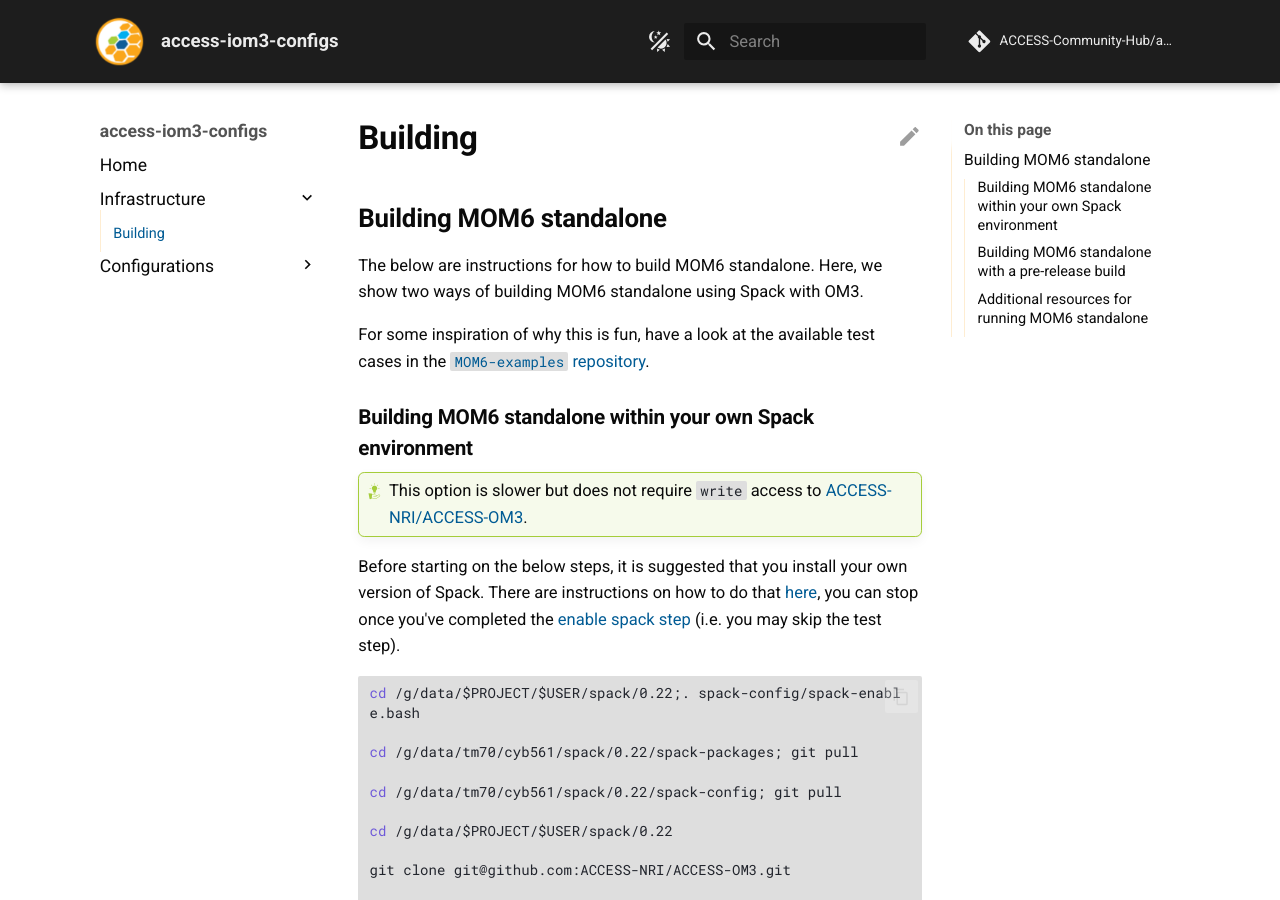
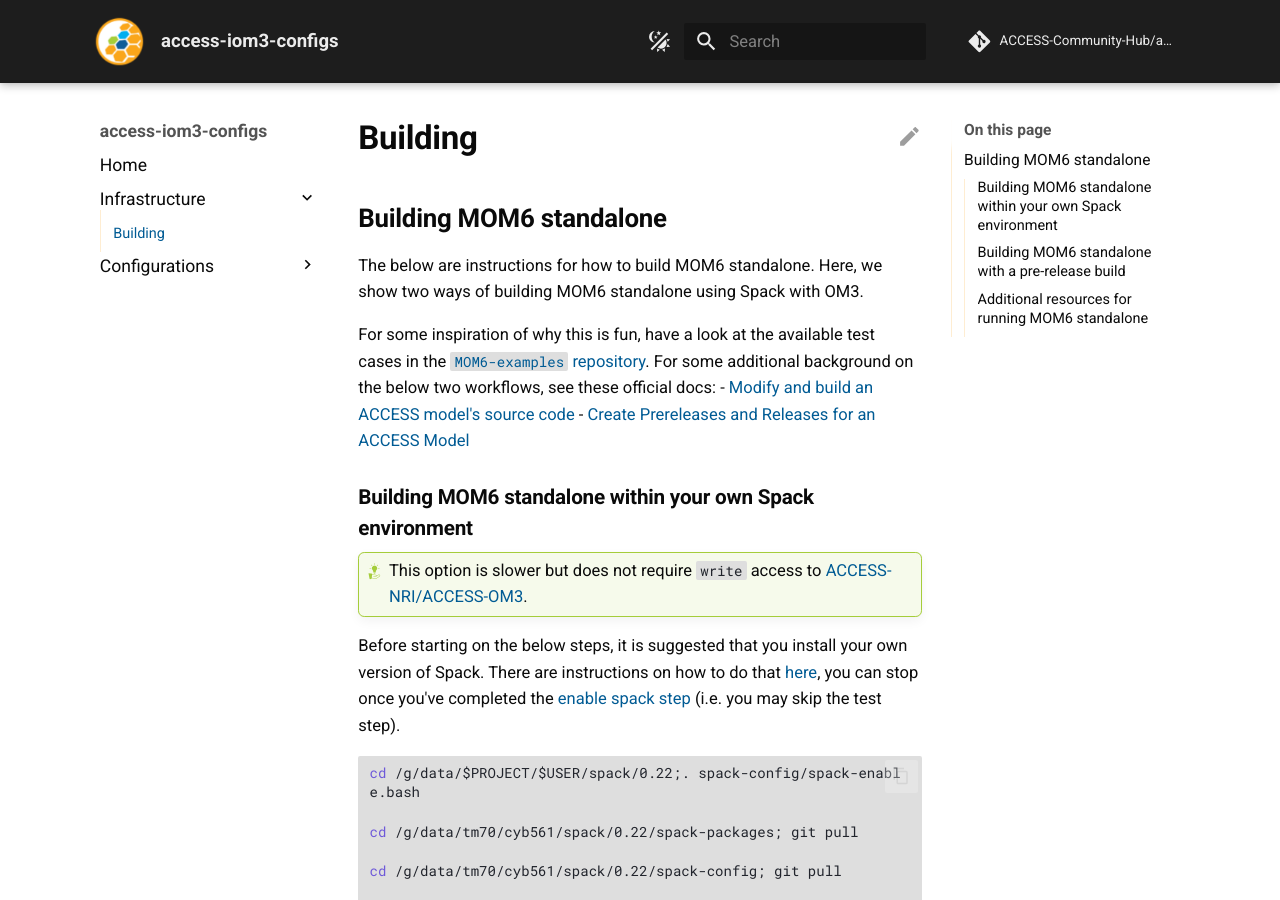
Before and after one commit to ACCESS-Community-Hub/access-iom3-configs, an MkDocs documentation site: the page built from documentation/docs/pages/infrastructure/Building.md, in a window 1280 px wide and 900 px high. Built offline with MkDocs 1.6.1 and Material for MkDocs 9.7.7, drawn with Linux system fonts in a browser that asks for light colours; comment, search, counter and statistics services are not loaded.

Commit message:
Enhance Building.md with additional resources
Added links to official documentation for building workflows.

```diff
--- a/documentation/docs/pages/infrastructure/Building.md
+++ b/documentation/docs/pages/infrastructure/Building.md
@@ -2,7 +2,9 @@
 
 The below are instructions for how to build MOM6 standalone. Here, we show two ways of building MOM6 standalone using Spack with OM3.
 
-For some inspiration of why this is fun, have a look at the available test cases in the [`MOM6-examples` repository](https://github.com/NOAA-GFDL/MOM6-examples/tree/dev/gfdl/src).
+For some inspiration of why this is fun, have a look at the available test cases in the [`MOM6-examples` repository](https://github.com/NOAA-GFDL/MOM6-examples/tree/dev/gfdl/src). For some additional background on the below two workflows, see these official docs:
+ - [Modify and build an ACCESS model's source code](https://docs.access-hive.org.au/models/build_a_model/build_source_code/)
+ - [Create Prereleases and Releases for an ACCESS Model](https://docs.access-hive.org.au/models/build_a_model/create_a_prerelease/)
 
 ### Building MOM6 standalone within your own Spack environment
 !!! tip
```
